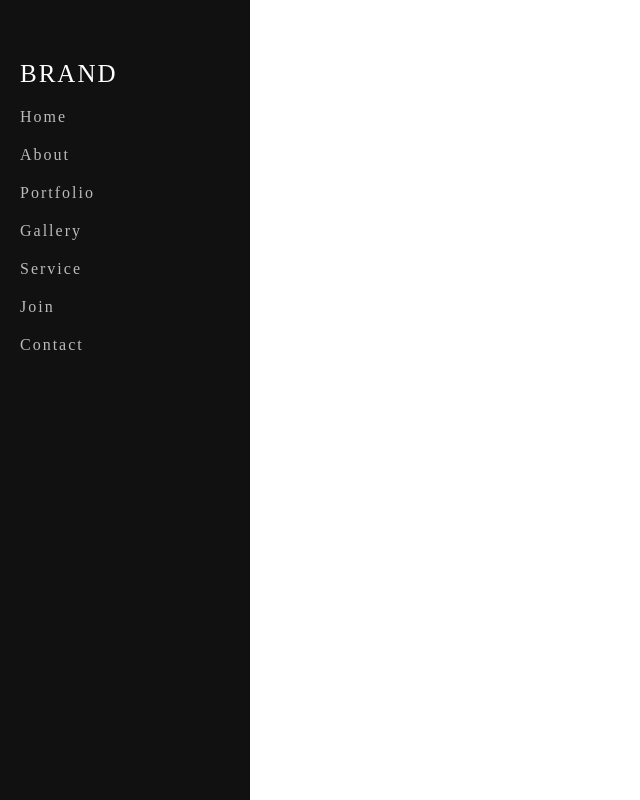
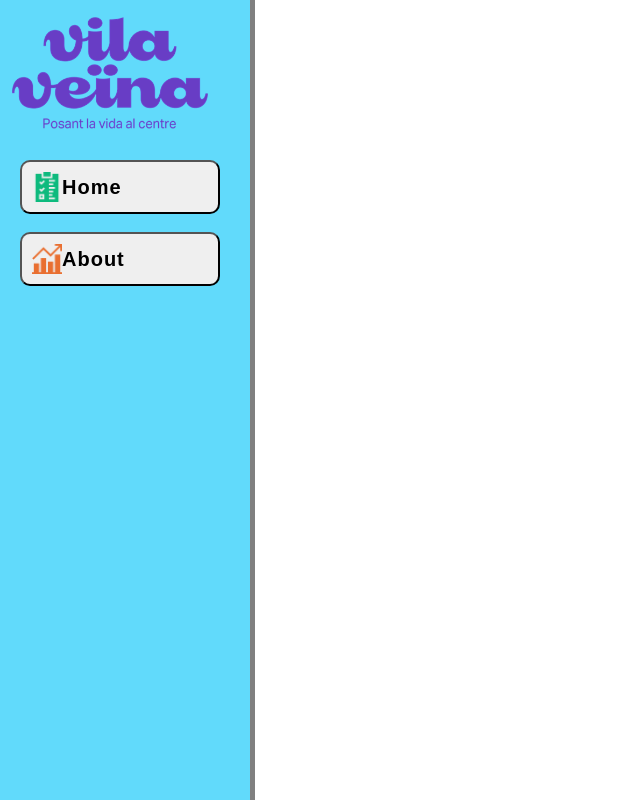
Before and after one commit to Yeraldsb/VilaVeina, a React (Create React App) app in the folder vilaveina-front/: page /side in a window 1280 px wide. Shown: the whole page, without its empty margins (0-640 px from the left). Built offline with nearby package versions, Linux system fonts and the light colour scheme.

Commit message:
Yeraldin: Dando forma la sideBar

```diff
--- a/vilaveina-front/src/componentes/sideBarUser/SideBarUser.jsx
+++ b/vilaveina-front/src/componentes/sideBarUser/SideBarUser.jsx
@@ -1,17 +1,19 @@
 import React from 'react'
 import "./sideBarUser.css"
+import vila from '../img/LogoVila.png'
+import green from '../img/listaVerde.png'
+import orange from '../img/estadisticaNaranja.png'
+import {Footer} from "../footer/Footer";
 
-export default function SideBarUser(){
-    return(
+export default function SideBarUser() {
+    return (
         <div className="sidebar">
-            <h1>Brand</h1>
-            <a href="">Home</a>
-            <a href="">About</a>
-            <a href="">Portfolio</a>
-            <a href="">Gallery</a>
-            <a href="">Service</a>
-            <a href="">Join</a>
-            <a href="">Contact</a>
+                <img src={vila} alt="" className="vila"/>
+                <div className="containerButton">
+                    <button><img src={green} alt="" className="home"/>Home</button>
+                    <br/>
+                    <button><img src={orange} alt="" className="home"/>About</button>
+                </div>
         </div>
     )
 }
--- a/vilaveina-front/src/componentes/sideBarUser/sideBarUser.css
+++ b/vilaveina-front/src/componentes/sideBarUser/sideBarUser.css
@@ -9,30 +9,47 @@ body{
     top:0;
     left: 0;
     bottom: 0;
-    background: #111;
-    padding-top: 50px;
+    background: #61dafb;
+    border-right: 5px solid gray;
+    height: 100vh;
 }
+.linea{
+   /* border-right: 5px solid gray;
+    height: 100vh;
+    position: absolute;
+    top: 0;*/
 
-.sidebar h1{
+}
+.vila{
+    height: 150px;
+    width: 220px;
     display: block;
-    padding: 10px 20px;
-    color: #fff;
     text-decoration: none;
-    font-family: "Rubik";
-    letter-spacing: 2px;
-    font-weight: 400;
-    margin: 0;
     font-size: 25px;
     text-transform: uppercase;
 }
-
-.sidebar a{
+.containerButton{
     display: block;
     padding: 10px 20px;
-    color: #bbb;
+
+}
+button{
     text-decoration: none;
-    font-family: "Rubik";
-    letter-spacing: 2px;
+    font-family: "arial";
+    letter-spacing: 1px;
+    font-size: 20px;
+    font-weight: 600;
+    padding: 10px;
+    cursor: pointer;
+    border-radius: 10px;
+    width: 200px;
+    display: flex;
+    align-items: center;
+
+}
+.home{
+    width: 30px;
+    height: 30px;
 }
 
 .sidebar a:hover{
```
